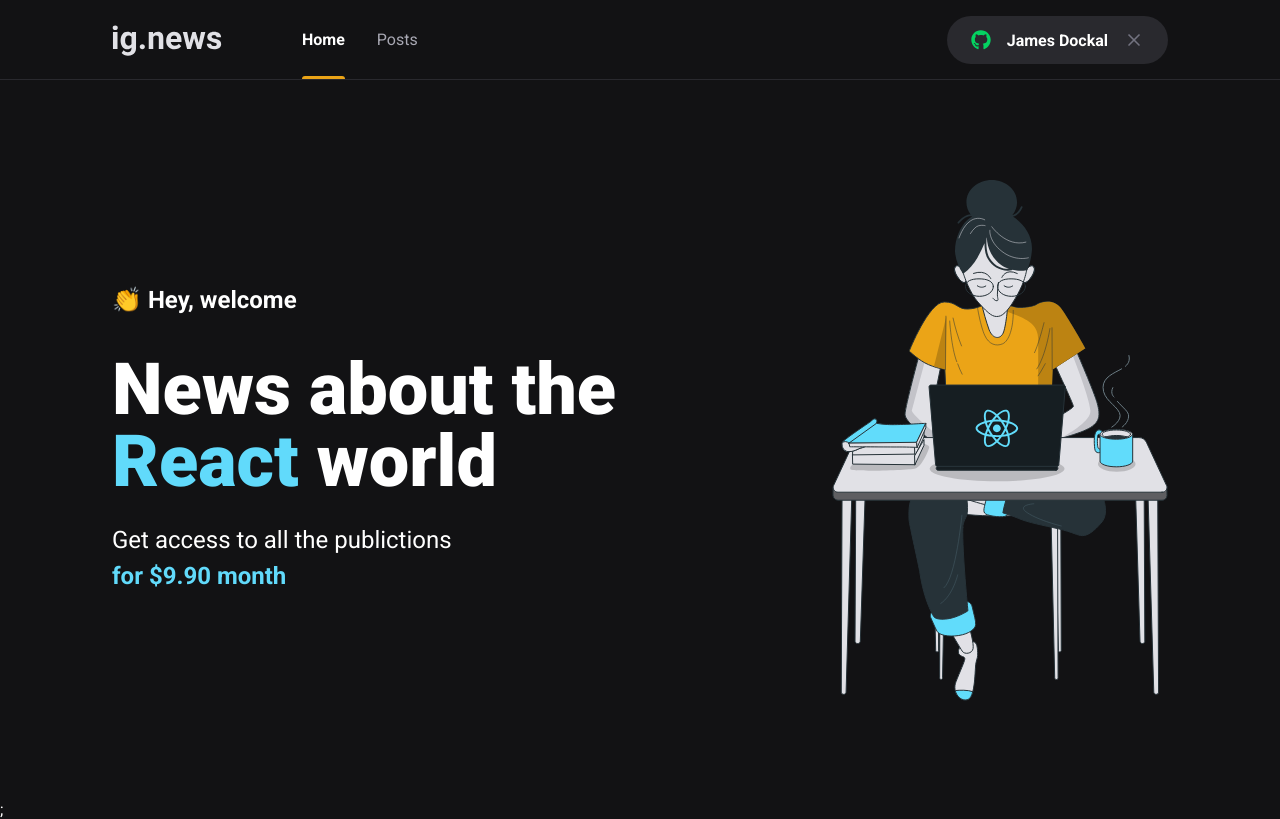
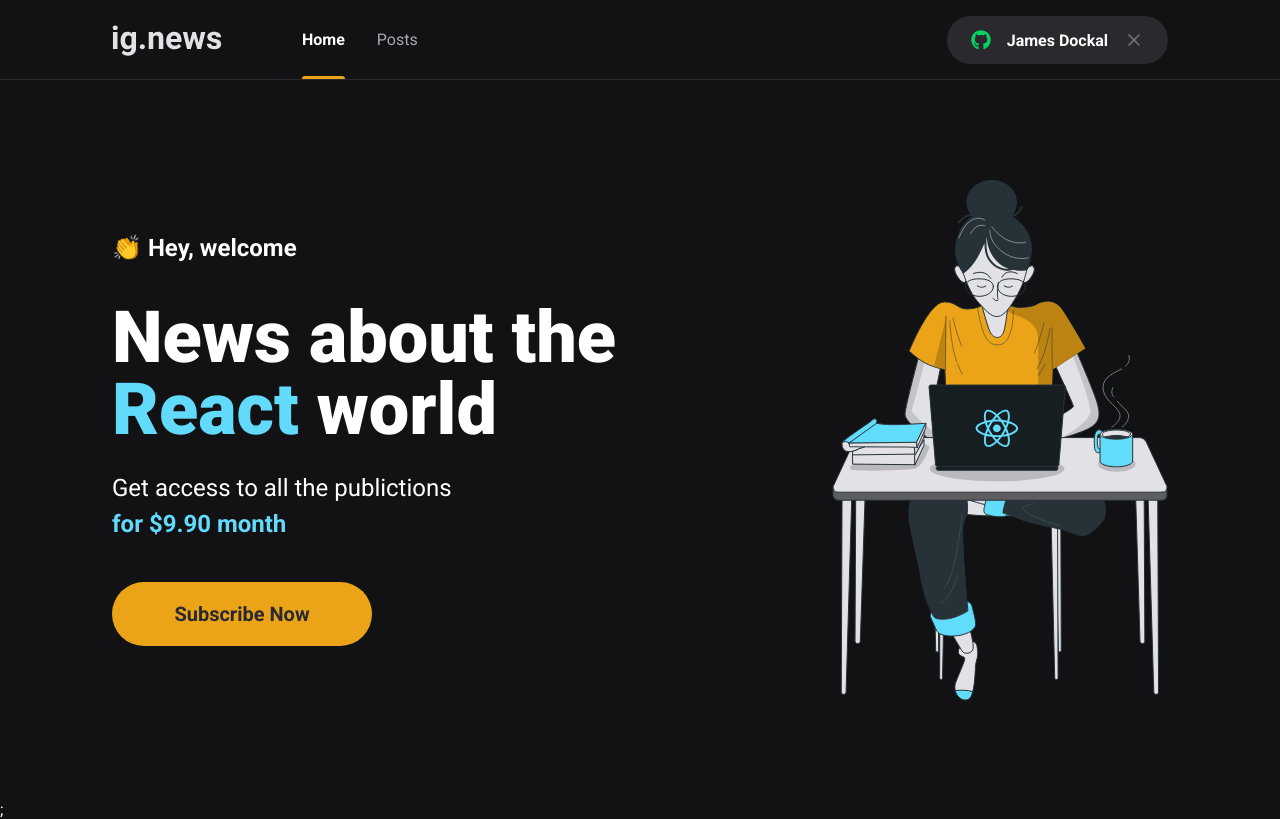
Before and after one commit to jamesDockal/igNews, a Next.js app: page / in a window 1280 px wide. Built offline with nearby package versions, Linux system fonts and the light colour scheme.

Commit message:
feat: create SubscribeButton

```diff
--- /dev/null
+++ b/src/components/SubscribeButton/index.tsx
@@ -0,0 +1,9 @@
+import styles from "./styles.module.scss";
+
+export function SubscribeButton() {
+  return (
+    <button type="button" className={styles.subscribeButton}>
+      Subscribe Now
+    </button>
+  );
+}
--- /dev/null
+++ b/src/components/SubscribeButton/styles.module.scss
@@ -0,0 +1,20 @@
+.subscribeButton {
+  width: 260px;
+  height: 4rem;
+  border: 0;
+  border-radius: 2rem;
+  background: var(--yellow-500);
+  color: var(--gray-800);
+  font-size: 1.25rem;
+  font-weight: bold;
+
+  display: flex;
+  align-items: center;
+  justify-content: center;
+
+  transition: filter 0.2s;
+
+  &:hover {
+    filter: brightness(0.8);
+  }
+}
--- a/src/pages/home.module.scss
+++ b/src/pages/home.module.scss
@@ -38,4 +38,8 @@
       font-weight: bold;
     }
   }
+
+  button {
+    margin-top: 2.5rem;
+  }
 }
--- a/src/pages/index.tsx
+++ b/src/pages/index.tsx
@@ -1,5 +1,7 @@
 import React from "react";
 import Head from "next/head";
+
+import { SubscribeButton } from "../components/SubscribeButton";
 
 import styles from "./home.module.scss";
 
@@ -22,6 +24,7 @@
             Get access to all the publictions <br />
             <span> for $9.90 month</span>
           </p>
+          <SubscribeButton />
         </section>
 
         <img src="/images/avatar.svg" alt="Girl coding" />
```
